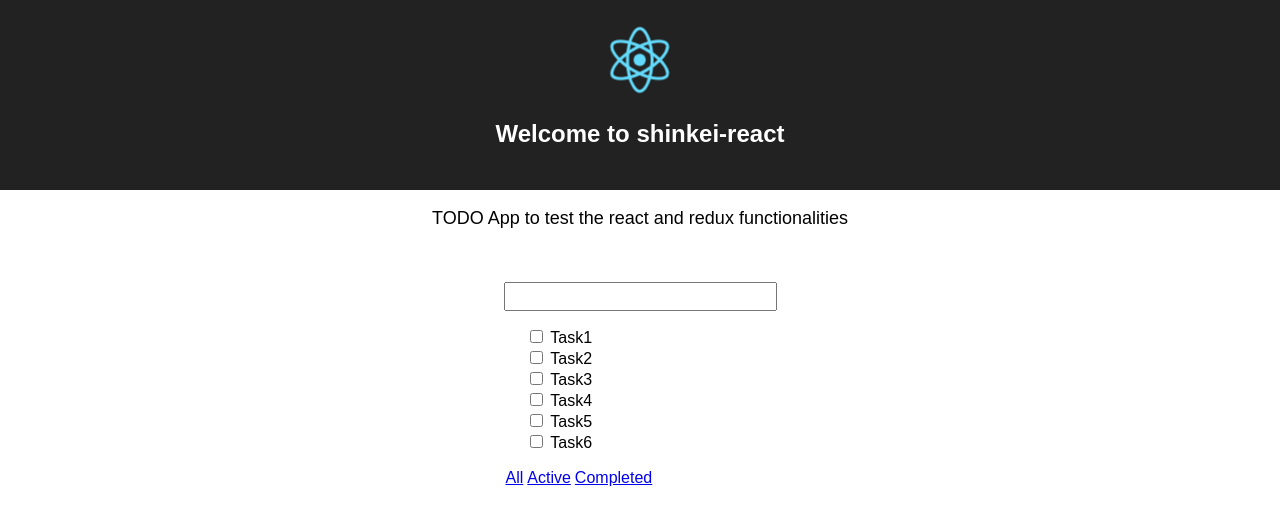
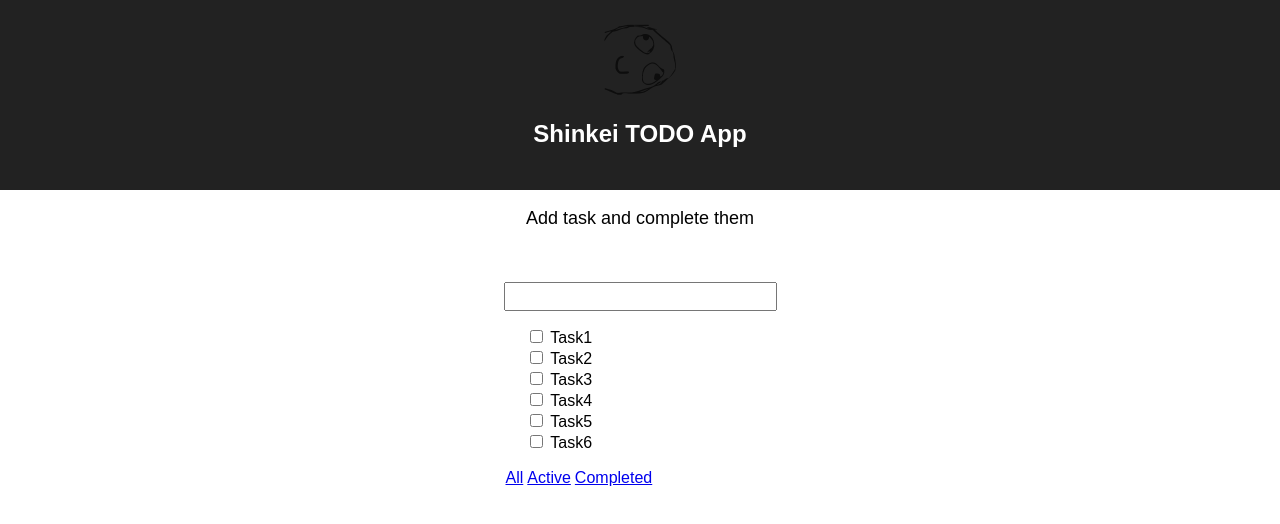
Before and after one commit to Shinkei/todo-react, a React (Create React App) app: page / in a window 1280 px wide. Shown: the top 524 px of the page. Built offline with nearby package versions, Linux system fonts and the light colour scheme; data requests are answered from the project's data file.

Commit message:
change logo

```diff
--- a/src/App.js
+++ b/src/App.js
@@ -14,10 +14,10 @@ class App extends Component {
       <div className="App">
         <header className="App-header">
           <img src={logo} className="App-logo" alt="logo" />
-          <h1 className="App-title">Welcome to shinkei-react</h1>
+          <h1 className="App-title">Shinkei TODO App</h1>
         </header>
         <p className="App-intro">
-          TODO App to test the react and redux functionalities
+          Add task and complete them
         </p>
         <Router>
           <div className="Todo-App">
```
Also changed, not shown: src/logo.svg.
